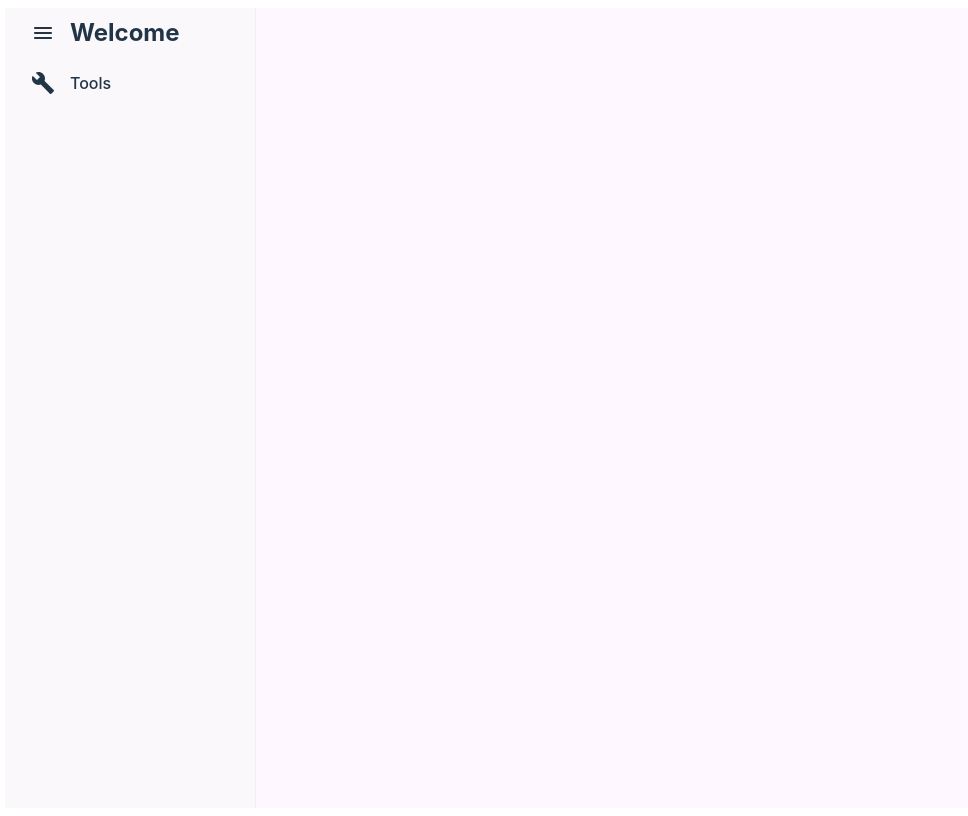
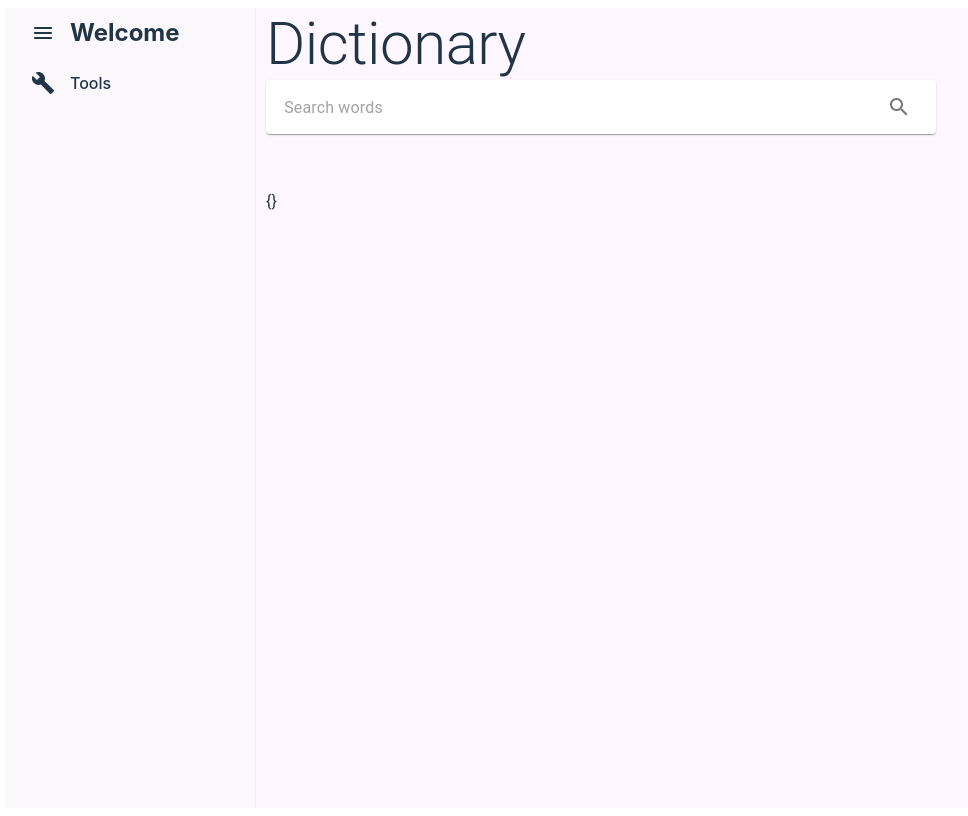
Before and after one commit to MOHANcoder/finalyear-project, a React (Vite) app in the folder client/: page /tools/dictionary in a window 1280 px wide. Before the commit this address had no page. Shown: the whole page, without its empty margins (3-971 px from the left). Built offline with nearby package versions, Linux system fonts and the light colour scheme.

Commit message:
UI added for Dictionary

```diff
--- /dev/null
+++ b/client/components/Dictionary.jsx
@@ -0,0 +1,45 @@
+import { IconButton, InputBase, Paper, Stack, Typography } from "@mui/material";
+import SearchIcon from '@mui/icons-material/Search';
+import {useState} from 'react';
+
+export default function Dictionary() {
+    const [word,setWord] = useState('');
+    const [data,setData] = useState({});
+
+    const search = async () => {
+        try{
+            const res = await fetch(`https://api.dictionaryapi.dev/api/v2/entries/en/${word}`);
+            const data = await res.json();
+            setData(data);
+        }catch(error){
+            setData({error:error.message});
+        }
+    };
+
+    return (
+        <>
+            <Typography variant="h2">Dictionary</Typography>
+            <Paper
+                component="form"
+                sx={{ p: '5px 15px', display: 'flex', alignItems: 'center', width: '50vw' }}
+            >
+                <InputBase
+                    sx={{ flex: 1 }}
+                    placeholder="Search words"
+                    inputProps={{ 'aria-label': 'search words' }}
+                    onInput={(e) => {
+                        setWord(e.target.value);
+                    }}
+                    value={word}
+                />
+                <IconButton type="button" sx={{ p: '10px' }} aria-label="search" onClick={search}>
+                    <SearchIcon />
+                </IconButton>
+            </Paper>
+            <Stack direction="column" spacing="1rem" sx={{mt:'5vh'}}>
+                <Typography variant="h4">{word}</Typography>
+                <Typography>{JSON.stringify(data)}</Typography>
+            </Stack>
+        </>
+    )
+}
--- a/client/src/App.jsx
+++ b/client/src/App.jsx
@@ -17,6 +17,7 @@ import BookIcon from '@mui/icons-material/Book';
 import SummarizeIcon from '@mui/icons-material/Summarize';
 import { useState } from 'react';
 import { useMediaQuery } from 'react-responsive';
+import Dictionary from '../components/Dictionary';
 
 function App() {
 	const tools = [
@@ -81,6 +82,7 @@ function App() {
 						<Route path='/tools/calculators/assignment' element={<Assignment />} />
 						<Route path='/tools/calculators/transportation' element={<Transportation />} />
 						<Route path='/tools/calculators/simplex' element={<Simplex />} />
+						<Route path='/tools/dictionary' element={<Dictionary/>} />
 					</Routes>
 				</section>
 			</main>
```
Also changed, not shown: 3 other files (tests, documents, lock files or other folders).
